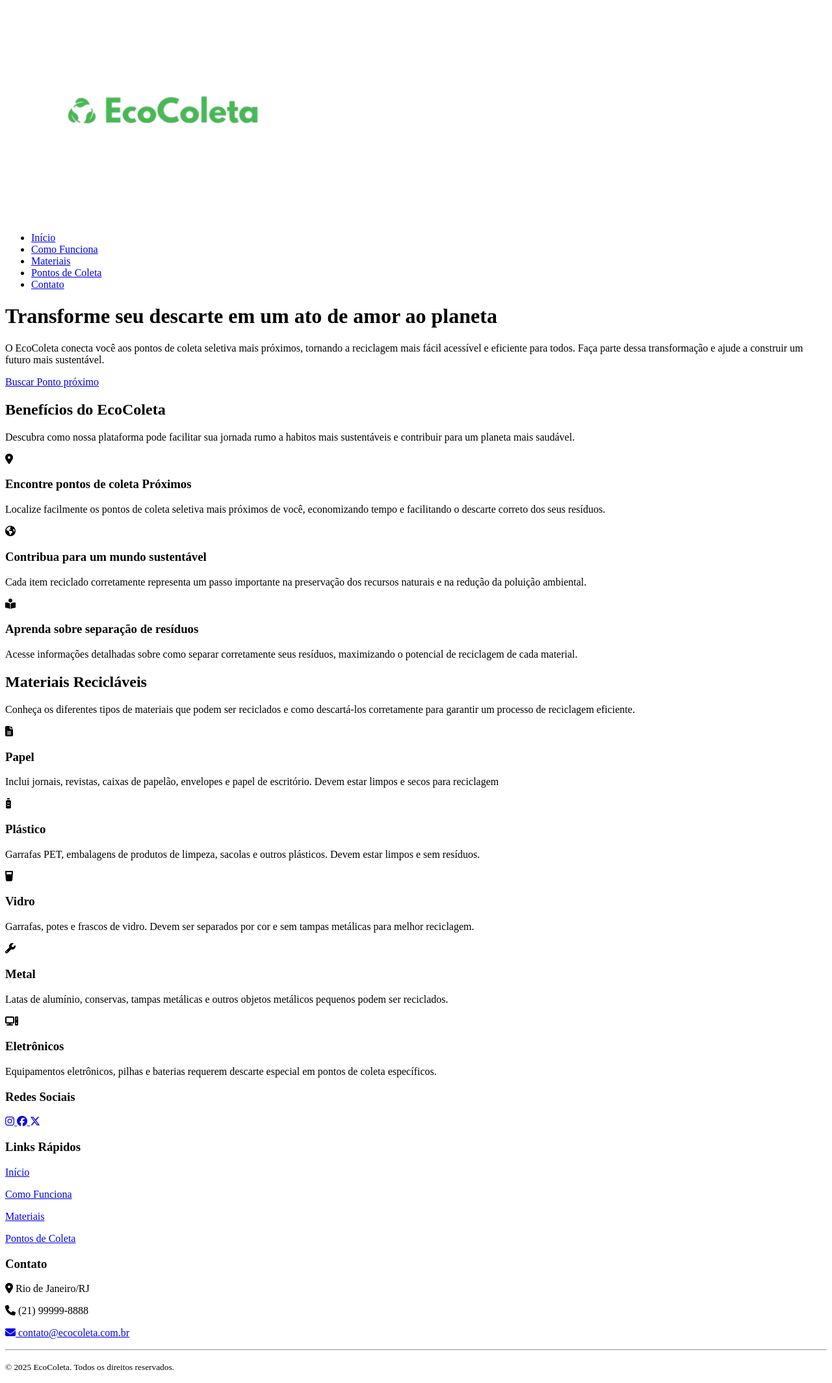
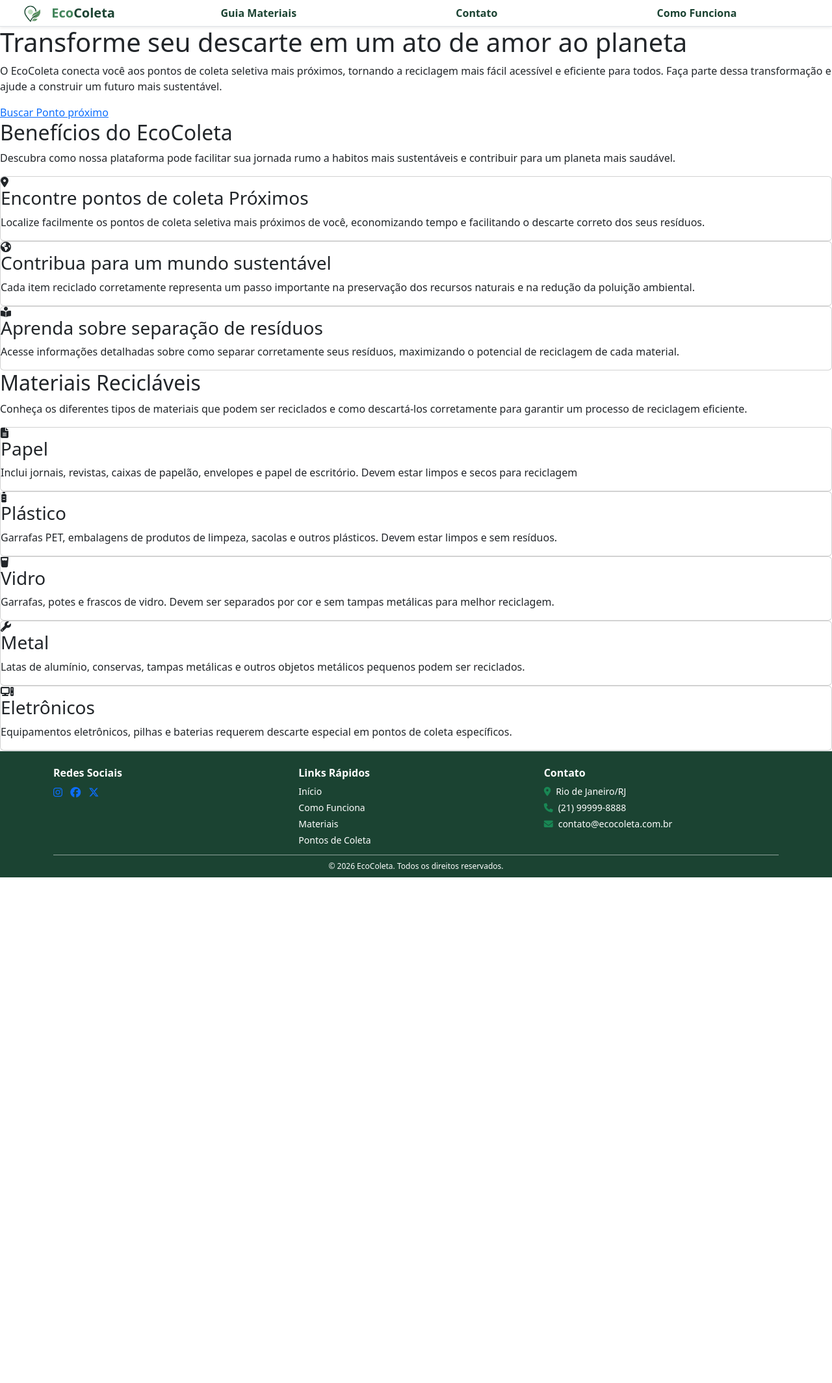
Before and after one commit to rafaela-barbosa/projeto-eco-coleta, a Django app: page / in a window 1280 px wide. Shown: the whole page at 65% size. After the commit the page ends 1350 px from the top, so only its background shows below. Run offline with Django 5.2, Linux system fonts and the light colour scheme; some libraries are stand-ins or nearby versions.

Commit message:
refactor: refatorar layout base e componentes para utilitarios do Bootstrap 5

```diff
--- a/static/css/style.css
+++ b/static/css/style.css
@@ -0,0 +1,68 @@
+
+.bg-dark-green {
+    background-color: #1B4332 !important;
+}
+
+.text-light-green {
+    color: #42855b !important; /* Ou use o código hex exato da sua marca, ex: #52B788 */
+}
+
+.text-dark-green {
+    color: #1B4332 !important;
+
+}
+
+.navbar-logo {
+    height: 32px;
+    width: auto;
+    object-fit: contain;
+}
+
+
+.nav-link.text-dark-green {
+    transition: color 0.2s ease-in-out;
+}
+
+.nav-link.text-dark-green:hover {
+    color: #42855b !important;
+}
+
+.sidebar-link {
+    color: #1B4332 !important;
+    font-weight: 500;
+    text-decoration: none !important; /* Remove o sublinhado */
+    transition: color 0.2s ease-in-out, opacity 0.2s ease-in-out;
+}
+
+.sidebar-link:hover {
+    color: #2D6A4F !important; /* Tom verde levemente mais claro */
+    opacity: 0.85;
+}
+
+.sidebar-link.active {
+    color: #42855b !important;
+    font-weight: 600;
+    text-decoration: underline !important;
+}
+
+.mapa-section {
+    width: 100%;
+    padding: 40px 0;
+}
+
+#mapa {
+    width: 100%;
+    height: 500px;
+    border-radius: 12px;
+    background-color: #e9fff2;
+    box-shadow: 0 4px 12px rgba(0, 0, 0, 0.1);
+    position: relative;
+}
+
+footer a.hover-white {
+    transition: color 0.2s ease-in-out;
+}
+
+footer a.hover-white:hover {
+    color: #ffffff !important;
+}
--- a/templates/base.html
+++ b/templates/base.html
@@ -1,37 +1,40 @@
 {% load static %}
 
 <!DOCTYPE html>
-<html lang="en">
+<html lang="pt-br">
 <head>
     <meta charset="UTF-8">
     <meta name="viewport" content="width=device-width, initial-scale=1.0">
-    <script src="https://kit.fontawesome.com/b0507bc725.js" crossorigin="anonymous"></script>
-    <link rel="stylesheet" href="{% static 'css/style.css' %}">
     <title>{% block title %}EcoColeta - Descarte Sustentável{% endblock %}</title>
 
-<!-- Espaço para CSS e Links específicos de cada página. -->
-    {% block head_extras %}
+    <link href="https://cdn.jsdelivr.net/npm/bootstrap@5.3.3/dist/css/bootstrap.min.css" rel="stylesheet">
+    <script src="https://kit.fontawesome.com/b0507bc725.js" crossorigin="anonymous"></script>
 
-    {% endblock %}
+    <link rel="stylesheet" href="{% static 'css/style.css' %}">
+
+    <!-- Espaço para CSS e Links específicos de cada página -->
+    {% block head_extras %}{% endblock %}
 </head>
 
 <body>
-    <nav class="navbar">
-        {% include 'partials/navbar.html' %} <!-- faz com que navbar.html seja constante na página base-->
-    </nav>
+
+    {% block navbar %}
+        {% include 'partials/navbar.html' %}
+    {% endblock %}
 
     <main id="content">
-        {% block content %} <!-- bloco reutilizável. puxa a página index.html e mapa.html-->
-        {% endblock %}
+        {% block content %}{% endblock %}
     </main>
 
-    <footer class="site-footer">
-        {% include 'partials/footer.html' %} <!-- inclui o foote.html de forma constante na página base-->
-    </footer>
+    {% block footer %}
+        {% include 'partials/footer.html' %}
+    {% endblock %}
 
-    <!-- Espaço para Scripts específicos de cada página. -->
-    {% block scripts %}
+    <!-- Script JS do Bootstrap -->
+    <script src="https://cdn.jsdelivr.net/npm/bootstrap@5.3.3/dist/js/bootstrap.bundle.min.js"></script>
 
-    {% endblock %}
+    <!-- Espaço para Scripts específicos de cada página -->
+    {% block scripts %}{% endblock %}
+
 </body>
 </html>
--- a/templates/partials/footer.html
+++ b/templates/partials/footer.html
@@ -1,38 +1,65 @@
 {% load static %}
 
-<div class="footer-content">
+<footer class="bg-dark-green text-white pt-4 pb-2 border-top">
+    <div class="container">
+
+        <!-- Grid de Colunas Dinâmicas -->
+        <div class="row g-3">
             {% for coluna in footerdivs %}
-        <div class="footer-div">
-            <h3>{{ coluna.get_titulo }}</h3>
+                <!-- Ajusta o tamanho da coluna dependendo do número de divisões (ex: 3 ou 4 colunas) -->
+                <div class="col-12 col-md-6 col-lg">
+                    <h6 class="fw-bold mb-2 text-white">{{ coluna.get_titulo }}</h6>
+
                     {% for item in coluna.get_items %}
 
                         {% if item.item_type == 'LINK' %}
-                    <p><a href="{{ item.get_url }}">{{ item.get_titulo }}</a></p>
+                            <p class="mb-1 small">
+                                <a href="{{ item.get_url }}" class="text-white text-decoration-none hover-white">
+                                    {{ item.get_titulo }}
+                                </a>
+                            </p>
+
                         {% elif item.item_type == 'SOCIAL' %}
-                    <a href="{{ item.get_url }}" target="_blank" class="social-icon">
+                            <!-- Mantém ícones de redes sociais lado a lado na mesma linha -->
+                            <div class="d-inline-flex gap-3 me-2 mb-1">
+                                <a href="{{ item.get_url }}" target="_blank" class="text-swhitefs-5 hover-white" title="{{ item.get_titulo }}">
                                     <i class="fa-brands fa-{{ item.get_icone }}"></i>
                                 </a>
+                            </div>
+
                         {% elif item.item_type == 'ICONE' %}
                             {% if item.get_url %}
-                        <p class="contact-item-text"><a href="{{ item.get_url }}">
-                            <i class="fa-solid fa-{{ item.get_icone }}"></i> {{ item.get_titulo }}
-                        </a></p>
+                                <p class="mb-1 small">
+                                    <a href="{{ item.get_url }}" class="text-white text-decoration-none hover-white">
+                                        <i class="fa-solid fa-{{ item.get_icone }} me-2 text-success"></i>{{ item.get_titulo }}
+                                    </a>
+                                </p>
                             {% else %}
-                        <p class="contact-item-text">
-                            <i class="fa-solid fa-{{ item.get_icone }}"></i> {{ item.get_titulo }}
+                                <p class="mb-1 small text-white">
+                                    <i class="fa-solid fa-{{ item.get_icone }} me-2 text-success"></i>{{ item.get_titulo }}
                                 </p>
                             {% endif %}
+
                         {% else %}
-                    <p>{{ item.get_titulo }}</p>
+                            <p class="mb-1 small text-white">{{ item.get_titulo }}</p>
                         {% endif %}
 
                     {% endfor %}
                 </div>
             {% endfor %}
+        </div>
 
-    <hr class="footer-divider">
-    <div class="footer-copyright">
-        <p><small>&copy; 2025 EcoColeta. Todos os direitos reservados.</small></p>
+        <!-- Divisor de Linha -->
+        <hr class="my-2 border-white opacity-50">
+
+        <!-- Direitos Autorais -->
+        <div class="row">
+            <div class="col text-center">
+                <p class="mb-0 text-white small" style="font-size: 0.75rem;">
+                    &copy; 2026 EcoColeta. Todos os direitos reservados.
+                </p>
+            </div>
         </div>
 
     </div>
+</footer>
--- a/templates/partials/navbar.html
+++ b/templates/partials/navbar.html
@@ -1,15 +1,38 @@
 {% load static %}
 
-<div class="logo">
-    <a href="{% url 'home' %}">
-        <img src="{% static 'img/icon.png' %}" alt="EcoColeta Logo">
+<!-- py-1 reduz o espaçamento vertical da barra ao mínimo -->
+<nav class="navbar navbar-expand-lg bg-white shadow-sm py-1 border-bottom">
+
+  <!-- container-fluid faz a navbar ocupar 100% da largura da tela com um leve respiro lateral (px-3 ou px-4) -->
+  <div class="container-fluid px-4">
+
+    <!-- Logo + Nome EcoColeta -->
+    <a class="navbar-brand d-flex align-items-center gap-2 py-0" href="{% url 'home' %}">
+      <img id="logo" src="{% static 'img/logo.png' %}" alt="EcoColeta Logo" class="d-inline-block align-text-top navbar-logo">
+      <span class="fw-bold fs-5 m-0 text-dark-green">
+            <span class="text-light-green">Eco</span>Coleta
+        </span>
     </a>
-</div>
 
-<ul class="nav-links">
-    <li><a href="{% url 'home' %}">Início</a></li>
-    <li><a href="{% url 'como_funciona' %}">Como Funciona</a></li>
-    <li><a href="{% url 'materiais' %}">Materiais</a></li>
-    <li><a href="{% url 'mapa' %}" class="btn-nav-mapa">Pontos de Coleta</a></li>
-    <li><a href="{% url 'contato' %}">Contato</a></li>
-</ul>
+    <!-- Botão Hambúrguer (Mobile) -->
+    <button class="navbar-toggler border-0 shadow-none py-1" type="button" data-bs-toggle="collapse" data-bs-target="#navEcoColeta" aria-controls="navEcoColeta" aria-expanded="false" aria-label="Toggle navigation">
+      <span class="navbar-toggler-icon"></span>
+    </button>
+
+    <!-- Links de Navegação -->
+    <div class="collapse navbar-collapse" id="navEcoColeta">
+      <ul class="navbar-nav w-100 justify-content-around mb-0 text-center py-2 py-lg-0 ms-lg-4">
+        <li class="nav-item">
+          <a class="nav-link text-dark-green fw-semibold py-1 nav-link-hover" href="{% url 'materiais' %}">Guia Materiais</a>
+        </li>
+        <li class="nav-item">
+          <a class="nav-link text-dark-green fw-semibold py-1 nav-link-hover" href="{% url 'contato' %}">Contato</a>
+        </li>
+        <li class="nav-item">
+          <a class="nav-link text-dark-green fw-semibold py-1 nav-link-hover" href="{% url 'como_funciona' %}">Como Funciona</a>
+        </li>
+      </ul>
+    </div>
+
+  </div>
+</nav>
```
Also changed, not shown: static/img/logo.png (added). Lines whose indentation alone changed are shown as unchanged.
